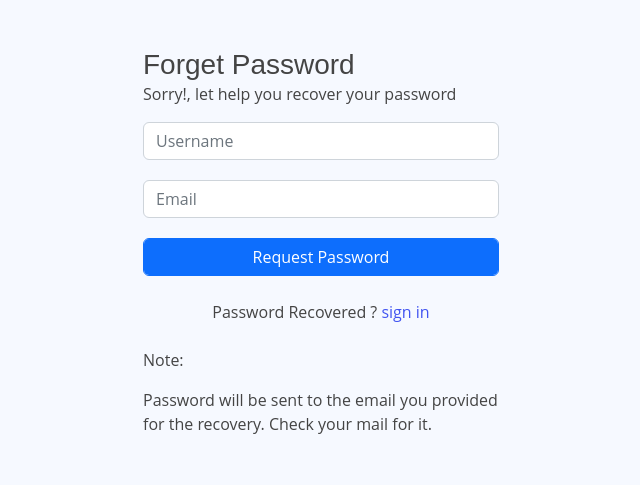
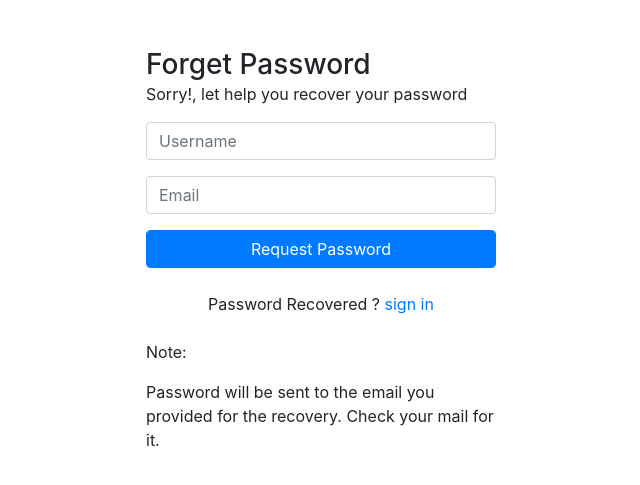
Before and after one commit to kakap312/schoolmanagementsystem, a Django app: page /recoverpassword/ in a window 1280 px wide. Shown: the top 485 px of the page, without its empty margins (319-959 px from the left). Run offline with Django 4.2, Linux system fonts and the light colour scheme; some libraries are stand-ins or nearby versions.

Commit message:
changed requirement

```diff
--- a/account/templates/base.html
+++ b/account/templates/base.html
@@ -6,11 +6,11 @@
     <meta charset="utf-8">
 
     <meta name="viewport" content="width=device-width, initial-scale=1, shrink-to-fit=no">
-    <link href="{% static 'assets/vendor/bootstrap/css/bootstrap.min.css' %}" rel="stylesheet">
-    <!-- <link rel="stylesheet" href="https://cdn.jsdelivr.net/npm/bootstrap@4.0.0/dist/css/bootstrap.min.css" integrity="sha384-Gn5384xqQ1aoWXA+058RXPxPg6fy4IWvTNh0E263XmFcJlSAwiGgFAW/dAiS6JXm" crossorigin="anonymous"> -->
+    <!-- <link href="{% static 'assets/vendor/bootstrap/css/bootstrap.min.css' %}" rel="stylesheet"> -->
+    <link rel="stylesheet" href="https://cdn.jsdelivr.net/npm/bootstrap@4.0.0/dist/css/bootstrap.min.css" integrity="sha384-Gn5384xqQ1aoWXA+058RXPxPg6fy4IWvTNh0E263XmFcJlSAwiGgFAW/dAiS6JXm" crossorigin="anonymous">
     {% block title %}{% endblock %}
-    <link rel="stylesheet" href="{% static 'style.css' %}">
-    <link rel="stylesheet" href="{% static 'assets/vendor/bootstrap-icons/bootstrap-icons.css' %}">
+    <!-- <link rel="stylesheet" href="{% static 'style.css' %}">
+    <link rel="stylesheet" href="{% static 'assets/vendor/bootstrap-icons/bootstrap-icons.css' %}"> -->
 
 
 
```
